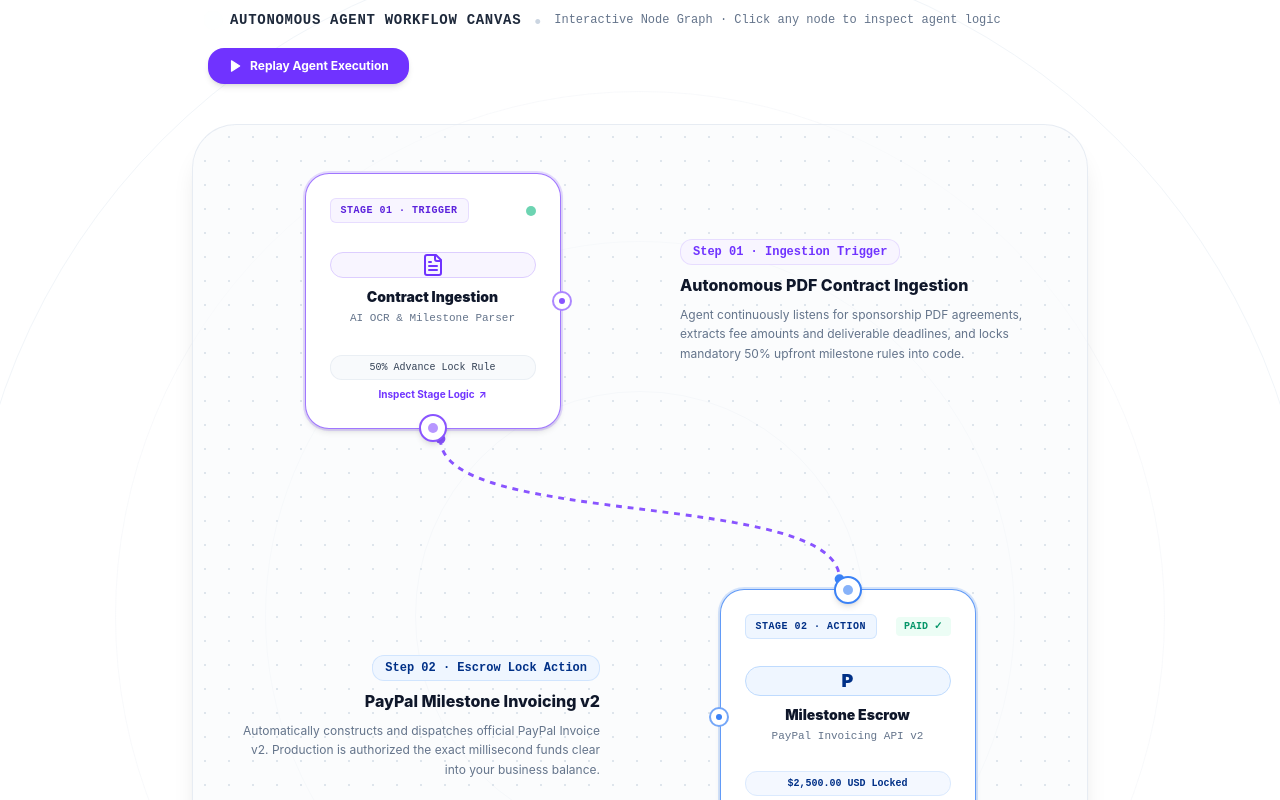
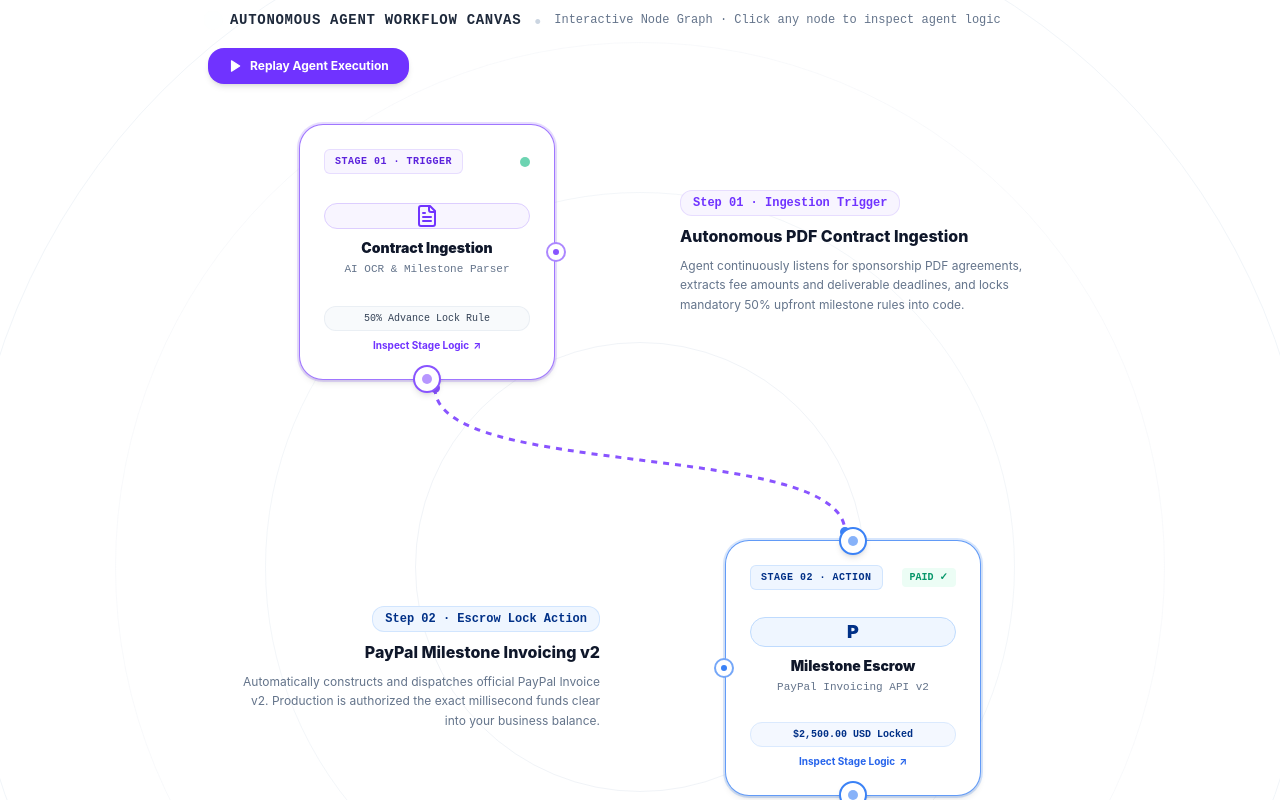
Before and after one commit to ius-sharma/CreatorPay-AI, a Next.js app: page / in a window 1280 px wide. Shown: the part 600-1400 px from the top of the page. Built offline with nearby package versions, Linux system fonts and the light colour scheme.

Commit message:
fix(landing): remove outer container box, nodes float freely on open canvas

```diff
--- a/src/app/page.tsx
+++ b/src/app/page.tsx
@@ -292,13 +292,8 @@
               </button>
             </div>
 
-            {/* CANVAS WORKSPACE CARD WITH DOT GRID ACCENT */}
-            <div className="relative rounded-[36px] sm:rounded-[44px] bg-slate-50/60 dark:bg-slate-950/40 border border-slate-200/80 dark:border-slate-800/80 p-5 sm:p-12 shadow-xl backdrop-blur-xs overflow-hidden">
-
-              {/* High-tech Canvas Dot Matrix Background */}
-              <div className="absolute inset-0 pointer-events-none bg-[radial-gradient(#cbd5e1_1.2px,transparent_1.2px)] dark:bg-[radial-gradient(#1e293b_1.2px,transparent_1.2px)] [background-size:24px_24px] opacity-60" />
-
-              <div className="relative max-w-[820px] mx-auto z-10">
+            {/* OPEN CANVAS: INDEPENDENT FLOATING NODES CONNECTED BY S-CURVE THREADS (NO OUTER BOX) */}
+            <div className="relative max-w-[820px] mx-auto">
 
                 {/* ROW 1: NODE 1 (SQUARE CARD ON LEFT + EXPLANATION ON RIGHT) */}
                 <div className="grid grid-cols-1 sm:grid-cols-2 gap-8 items-center">
@@ -714,8 +709,6 @@
                 </div>
 
               </div>
-
-            </div>
 
             {/* DEDICATED AGENT STAGE INSPECTOR MODAL ("ALAG SE DESCRIPTION OPEN HOGA") */}
             {inspectorNode && (
```
